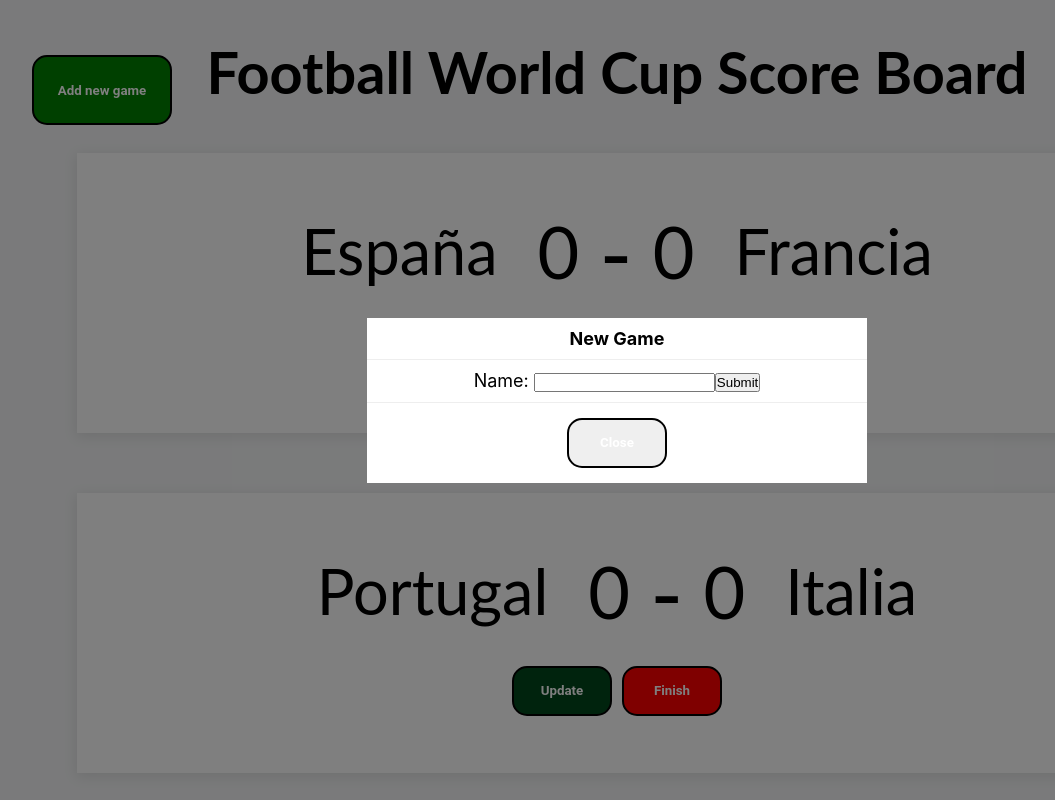
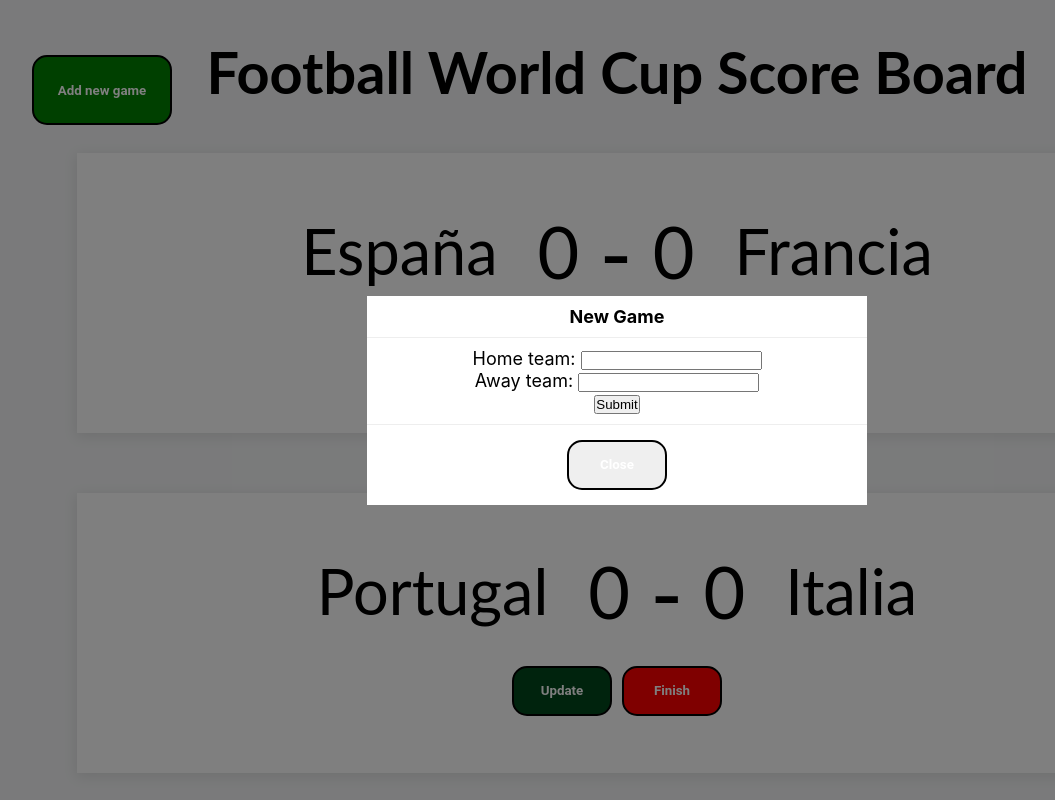
Before and after one commit to jave92/FootballWorldCupScoreBoard, a React (Create React App) app in the folder scoreboard/: page / in a window 1280 px wide. Both pictures are taken after a click on the button "Add new game". Shown: the top 800 px of the page, without its empty margins (23-1078 px from the left). Built offline with nearby package versions, Linux system fonts and the light colour scheme.

Commit message:
Not working form

```diff
--- a/scoreboard/src/App.js
+++ b/scoreboard/src/App.js
@@ -44,6 +44,10 @@ function App() {
   const updateGame = (id) => {
   }
 
+  const newGame = obj => {
+    setGames(games => [...games, obj]);
+  }
+
   return (
     <div className="App">
       <div className='main-container'>
@@ -64,6 +68,7 @@ function App() {
         <GameDetails
             show={showGameDetails}
             isNewGame={true}
+            newGame={newGame}
             onClose={() => setShowGameDetails(false)}
 
         />
--- a/scoreboard/src/components/GameDetails.jsx
+++ b/scoreboard/src/components/GameDetails.jsx
@@ -15,15 +15,11 @@ function GameDetails(props){
         title = "Update Game Score";
     }
 
-    const handleSubmit = () => {
-
-    }
-
     const changeHandler = () => {
 
     }
 
-
+    if(!props.homename || !props.awayname){
         return(
             <div className="modal">
                 <div className="modal-content">
@@ -31,10 +27,45 @@ function GameDetails(props){
                         <h4 className="modal-title">{title}</h4>
                     </div>
                     <div className="modal-body">
-                    <form onSubmit={handleSubmit}>
+                        <form onSubmit={props.newGame}>
+                            <div>
                             <label>
-                            Name: <input type="text" value={props.homename} onChange={changeHandler} />
+                                Home team: <input type="text" onChange={changeHandler} />
                             </label>
+                            </div>
+                            <div>
+                            <label>
+                                Away team: <input type="text" onChange={changeHandler} />
+                            </label>
+                            </div>
+                            <input type="submit" value="Submit" />
+                        </form>
+                    </div>
+                    <div className="modal-footer">
+                        <button onClick={props.onClose} className="button">Close</button>
+                    </div>
+                </div>
+            </div>
+        );
+    }else{
+        return(
+            <div className="modal">
+                <div className="modal-content">
+                    <div className="modal-header">
+                        <h4 className="modal-title">{title}</h4>
+                    </div>
+                    <div className="modal-body">
+                        <form onSubmit={props.newGame}>
+                            <div>
+                            <label>
+                                Home team: <input name="homename" type="text" value={props.homename} onChange={changeHandler} />
+                            </label>
+                            </div>
+                            <div>
+                            <label>
+                                Away team: <input name="awayname" type="text" value={props.homename} onChange={changeHandler} />
+                            </label>
+                            </div>
                             <input type="submit" value="Submit" />
                         </form>
                     </div>
@@ -46,4 +77,6 @@ function GameDetails(props){
         );
     }
 
+}
+
 export default GameDetails;
```
Lines whose indentation alone changed are shown as unchanged.
